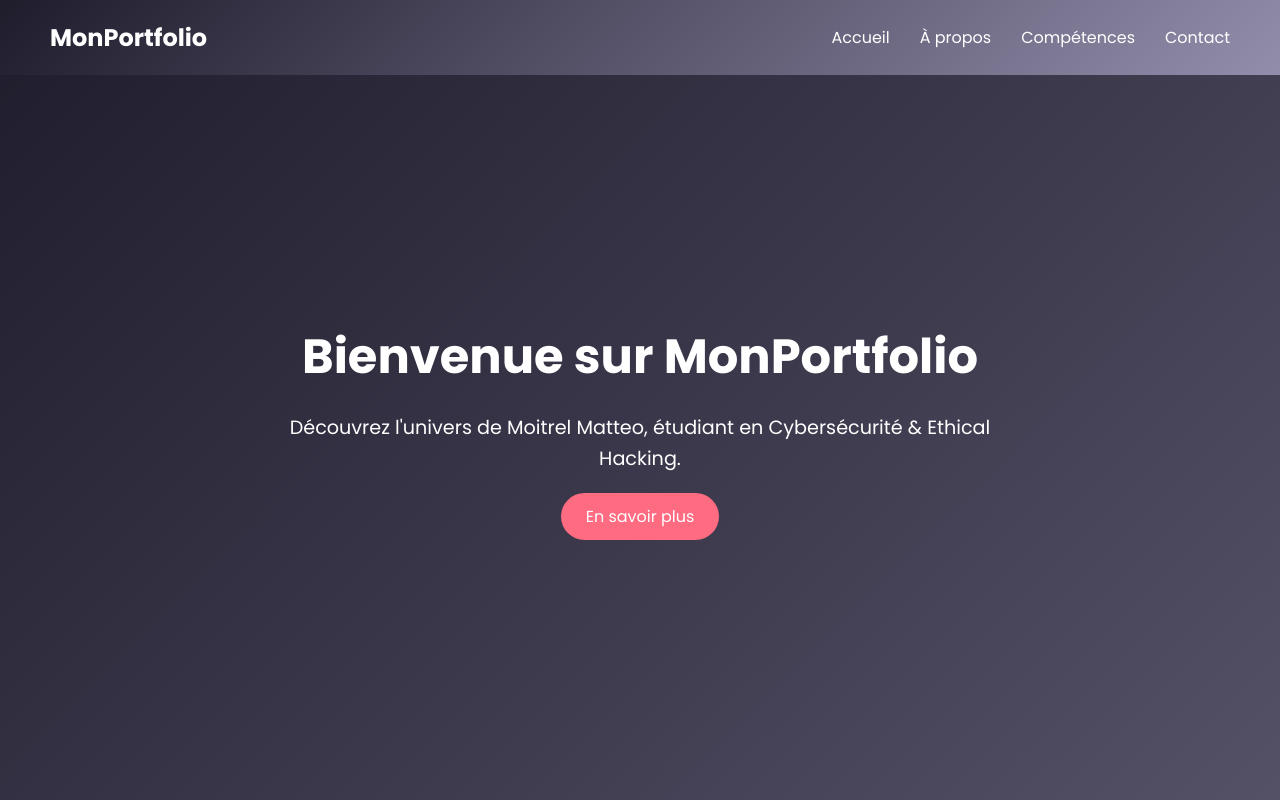
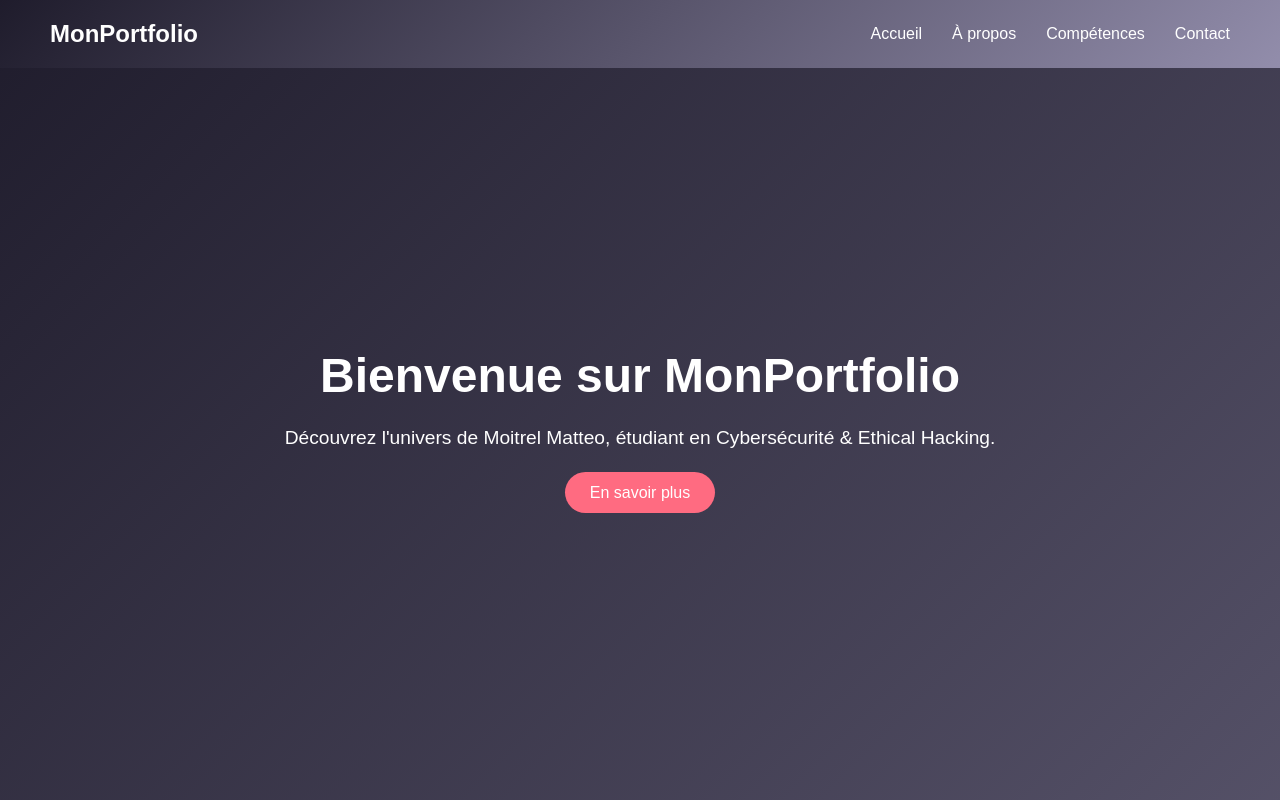
Before and after one commit to matteoefrei/matteo-moitrel.io, a plain HTML site: page index.html in a window 1280 px wide. Shown: the top 800 px of the page. Drawn offline with Linux system fonts and the light colour scheme.

Commit message:
Update index.html

```diff
--- a/index.html
+++ b/index.html
@@ -5,7 +5,7 @@
   <meta name="viewport" content="width=device-width, initial-scale=1.0">
   <title>Portfolio Informatique - Moitrel Matteo</title>
   <!-- Import Google Fonts -->
-  <link href="https://fonts.googleapis.com/css?family=Poppins:400,500,700&display=swap" rel="stylesheet">
+  <!--<link href="https://fonts.googleapis.com/css?family=Poppins:400,500,700&display=swap" rel="stylesheet">-->
   <link rel="stylesheet" href="styles.css">
 </head>
 <body>
```
